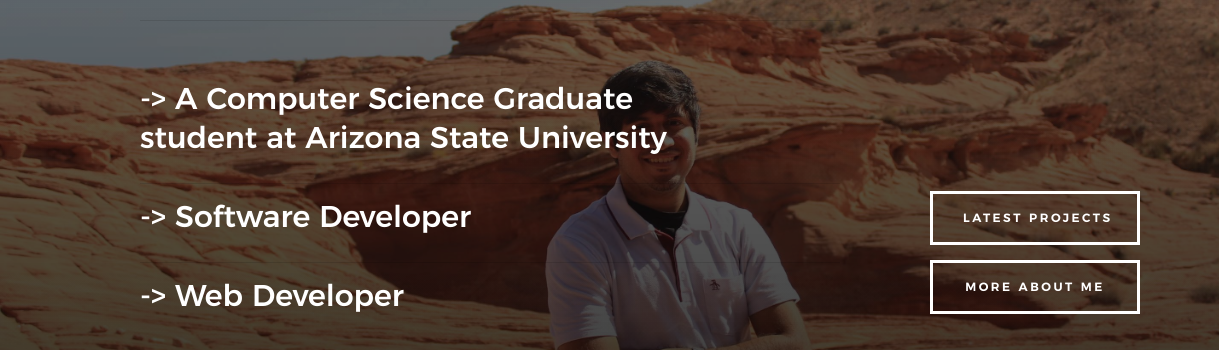
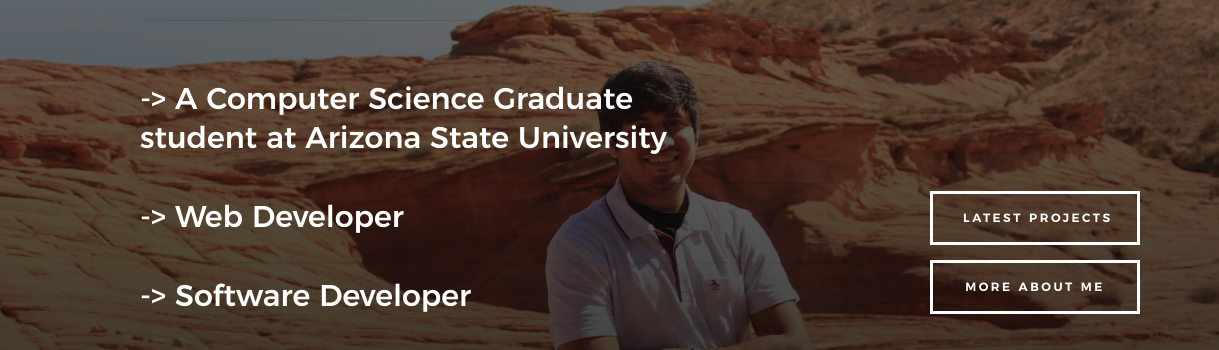
Before and after one commit to naitik0212/NaitikShah, a plain HTML site: page index.html in a window 1280 px wide. Shown: the part 273-623 px from the top of the page, 0-1219 px from the left. Drawn offline with nearby package versions, Linux system fonts and the light colour scheme; animation ran at ten frames a second.

Commit message:
content change

```diff
--- a/index.html
+++ b/index.html
@@ -90,8 +90,8 @@
 
             <h2>-> A Computer Science Graduate <br>
                 student at Arizona State University<hr>
-                -> Software Developer<hr>
-                -> Web Developer
+                -> Web Developer <hr> -> Software Developer
+
                 <br>
             </h2>
 
```
